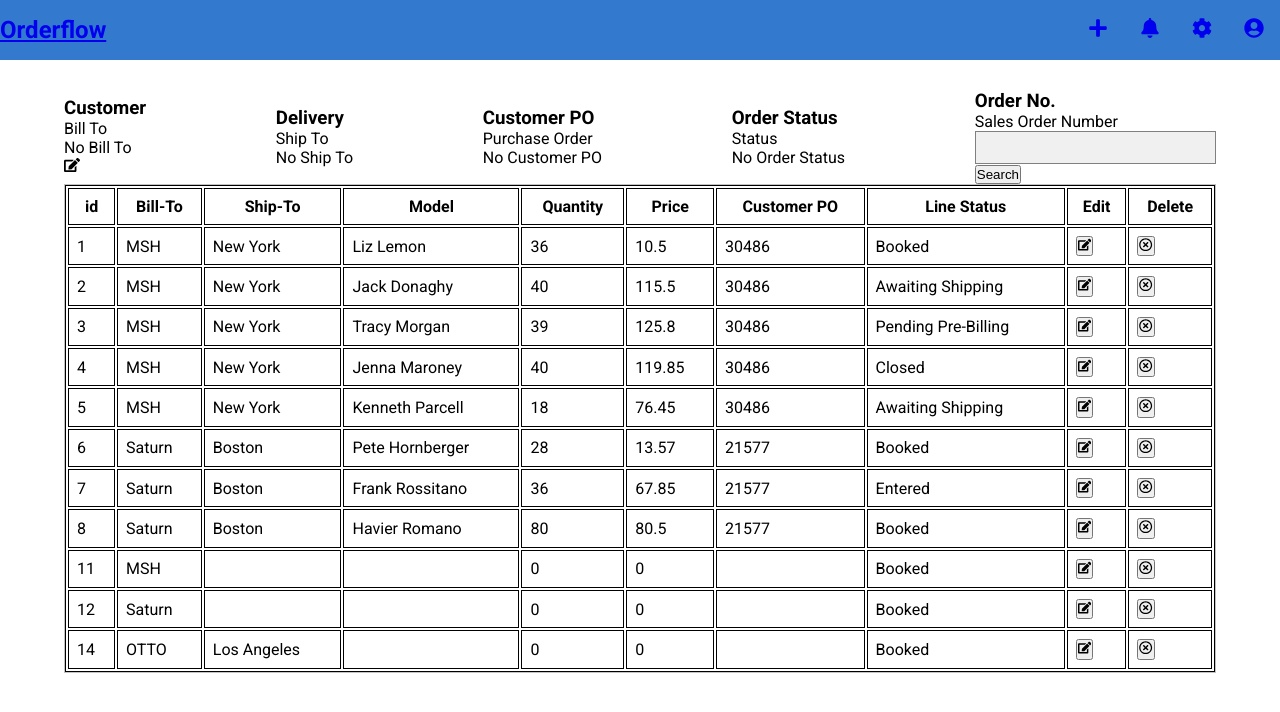
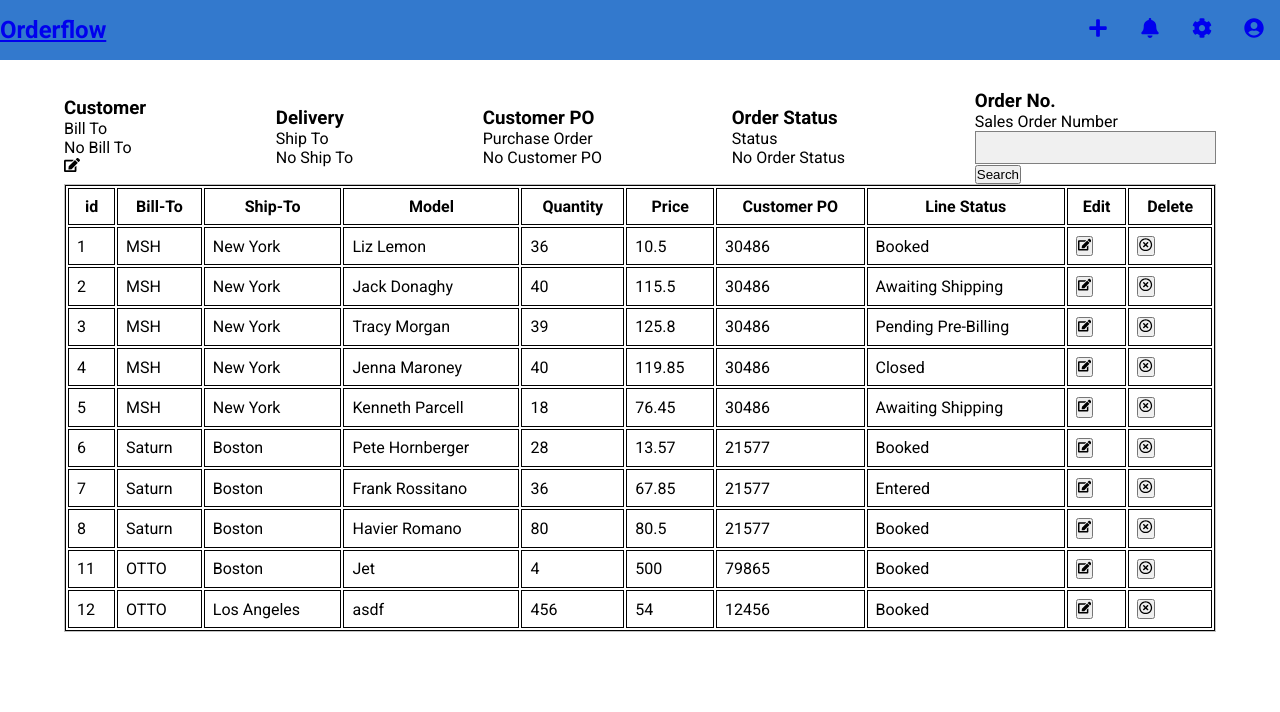
Before and after one commit to jcho-project/orderflow, a React (Create React App) app: page / in a window 1280 px wide. Shown: the top 712 px of the page. Built offline with nearby package versions, Linux system fonts and the light colour scheme; data requests are answered from the project's data file.

Commit message:
finish updateOrder functionality // require multiple data validation for CreateForm as well as EditForm

```diff
--- a/db.json
+++ b/db.json
@@ -97,37 +97,26 @@
       "selected": false
     },
     {
-      "bill-to": "MSH",
-      "ship-to": "",
-      "model": "",
-      "quantity": 0,
-      "price": 0,
+      "id": 11,
+      "bill-to": "OTTO",
+      "ship-to": "Boston",
+      "model": "Jet",
+      "quantity": "4",
+      "price": "500",
       "order_status": "Booked",
       "line_status": "Booked",
-      "customer_po": "",
-      "id": 11
+      "customer_po": "79865"
     },
     {
-      "bill-to": "Saturn",
-      "ship-to": "",
-      "model": "",
-      "quantity": 0,
-      "price": 0,
+      "id": 12,
+      "bill-to": "OTTO",
+      "ship-to": "Los Angeles",
+      "model": "asdf",
+      "quantity": "456",
+      "price": "54",
       "order_status": "Booked",
       "line_status": "Booked",
-      "customer_po": "",
-      "id": 12
-    },
-    {
-      "bill-to": "OTTO",
-      "ship-to": "Los Angeles",
-      "model": "",
-      "quantity": 0,
-      "price": 0,
-      "order_status": "Booked",
-      "line_status": "Booked",
-      "customer_po": "",
-      "id": 14
+      "customer_po": "12456"
     }
   ]
 }
--- a/src/components/orders/EditForm.jsx
+++ b/src/components/orders/EditForm.jsx
@@ -8,6 +8,7 @@ function EditForm() {
   const navigate = useNavigate()
 
   const initialValues = {
+    "id": orderEdit.item["id"],
     "bill-to": orderEdit.item["bill-to"],
     "ship-to": orderEdit.item["ship-to"],
     "model": orderEdit.item["model"],
@@ -23,8 +24,11 @@ function EditForm() {
   const handleSubmit = (e) => {
     e.preventDefault()
 
-    console.log(e.target["bill-to"].value)
-    console.log(typeof(e.target))
+    // console.log(e.target.id.value)
+    // console.log(orderEdit.item.id)
+    // console.log(e.target)
+
+    updateOrder(orderEdit.item.id, values)
 
     navigate("/")
   }
--- a/src/components/orders/OrderInput.jsx
+++ b/src/components/orders/OrderInput.jsx
@@ -10,6 +10,7 @@ function OrderInput() {
 	const handleSearch = (e) => {
 		e.preventDefault()
 		searchOrder(searchValue)
+		setSearchValue("")
 	}
 
 	const renderBillTo = (item) => {
```
